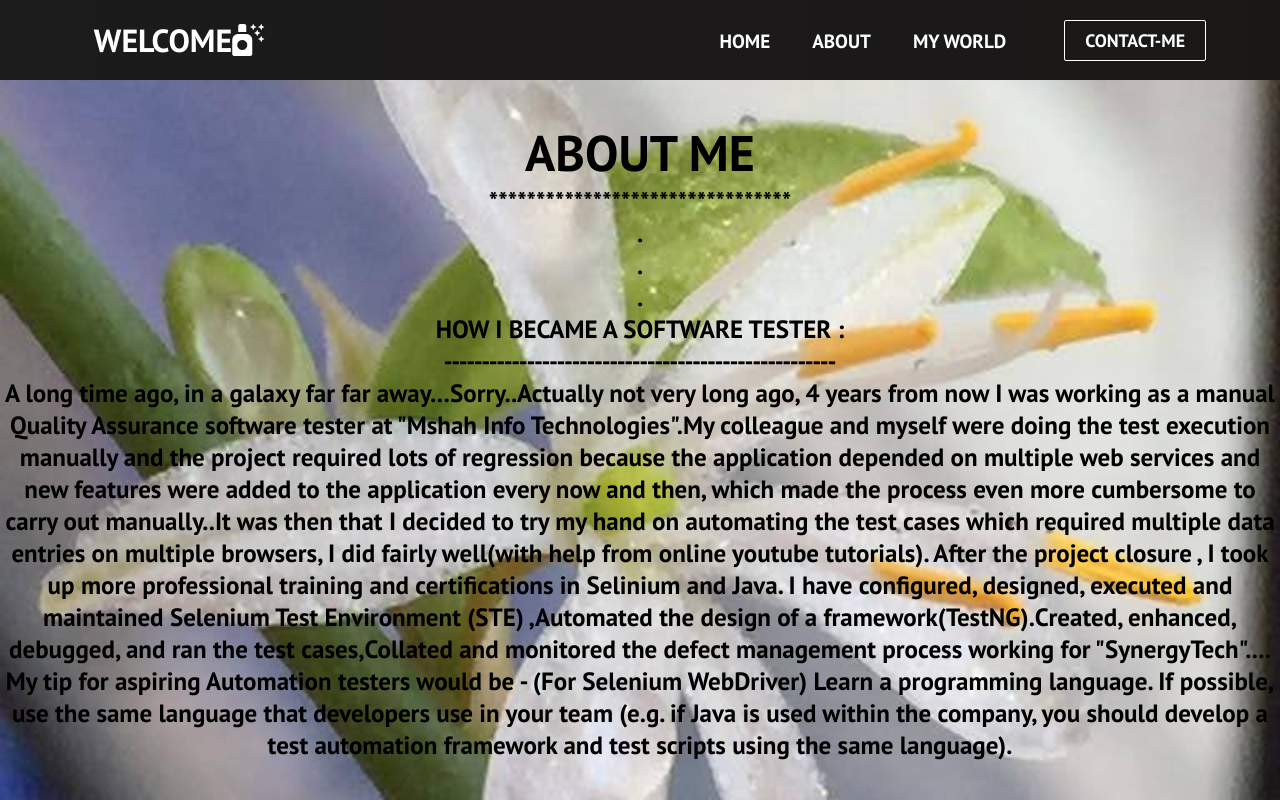
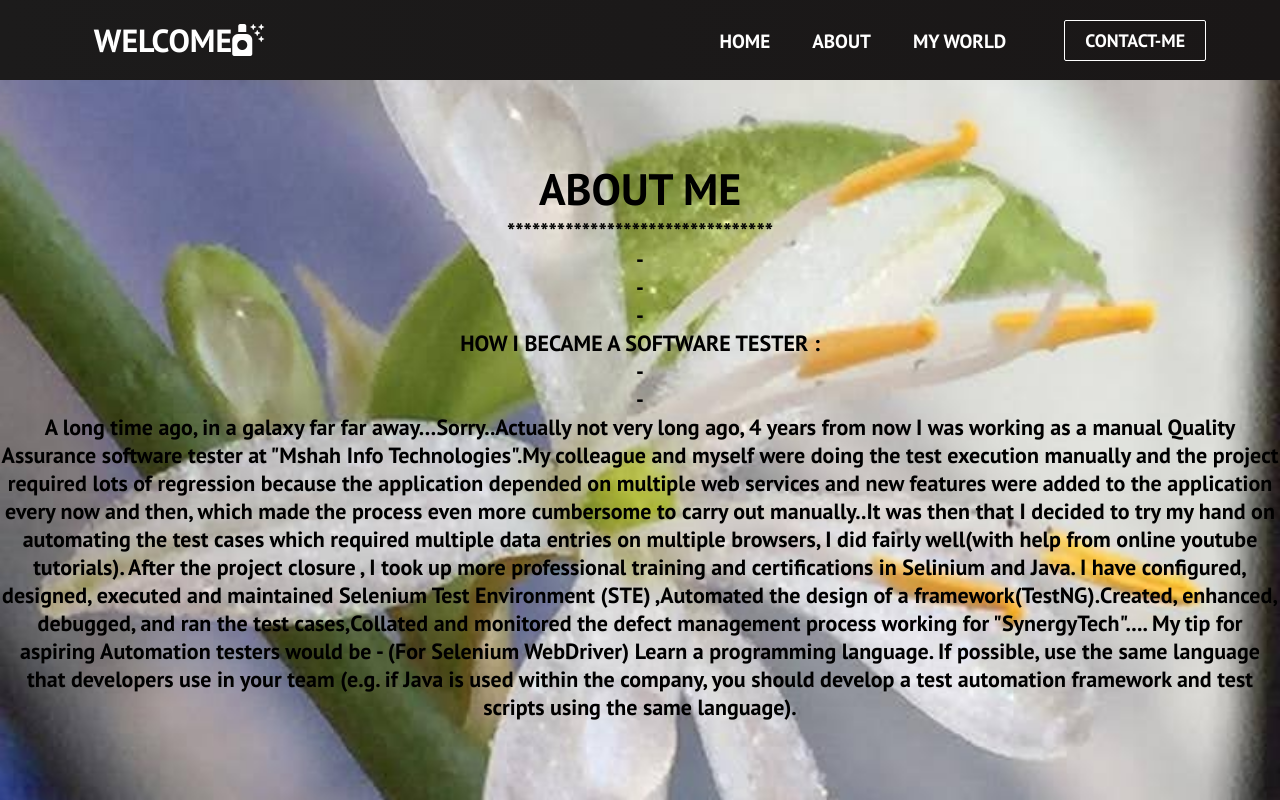
Before and after one commit to jjabby26/mywebsite, a React (Create React App) app: page /About in a window 1280 px wide. Built offline with nearby package versions, Linux system fonts and the light colour scheme.

Commit message:
spacing_more

```diff
--- a/src/App.css
+++ b/src/App.css
@@ -24,7 +24,7 @@
     background-repeat: no-repeat;
     color: black;
     text-align: center;
-    font-size: 25px;
+    font-size: 22px;
 
   }
 
@@ -35,7 +35,7 @@
     background-size :100%;
     background-repeat: no-repeat;
     color: black;
-    font-size: 20px;
+    font-size: 22px;
   }
 
  .Divein{
--- a/src/components/pages/About.js
+++ b/src/components/pages/About.js
@@ -4,11 +4,14 @@ import '../../App.css';
 export default function About() {
   return <h4 className='About'><p><h1><p><p>ABOUT ME</p> </p></h1>
     <p>********************************</p>
-    <p>.</p>
-    <p>.</p>
-    <p>.</p>
+    <p>-</p>
+    <p>-</p>
+    <p>-</p>
     <p>HOW I BECAME A SOFTWARE TESTER :
-    <p>----------------------------------------------------</p></p>A long time ago, in a galaxy far far away…Sorry..Actually not very long ago,
+    <p>-</p>
+    <p>-</p>
+
+    </p>A long time ago, in a galaxy far far away…Sorry..Actually not very long ago,
   4 years from now I was working as a manual Quality Assurance software tester at "Mshah Info Technologies".My colleague
   and myself were doing the test execution manually and the project required lots of regression because the application
   depended on multiple web services and new features were added to the application every now and then,
--- a/src/components/pages/Myworld.js
+++ b/src/components/pages/Myworld.js
@@ -2,7 +2,10 @@ import React from 'react';
 import '../../App.css';
 
 export default function Myworld(){
-  return <h1 className='Myworld'><p><h1>MyWorld</h1><p>--------------------------------------------------------------</p><p>I am often confronted with the problem of having too many abilities in too many areas in which I would like to work, discover and excel.</p>
+  return <h1 className='Myworld'><p><h1>MyWorld</h1><p>--------------------------------------------------------------</p>
+  <p>-</p>
+  <p>-</p>
+  <p>I am often confronted with the problem of having too many abilities in too many areas in which I would like to work, discover and excel.</p>
   Sometimes I am overwhelmed by the pressure of my creativity,it is a drive,an energy,a necessity to act.it is a need for mastery,intellectuality and creativity,
   which grows from the need to make sense of the world ,to understand the world and to create MY world.
   <p>"Self-awareness, emotional and intellectual balance, and an appreciation of the people in your life are the foundation-stones
```
